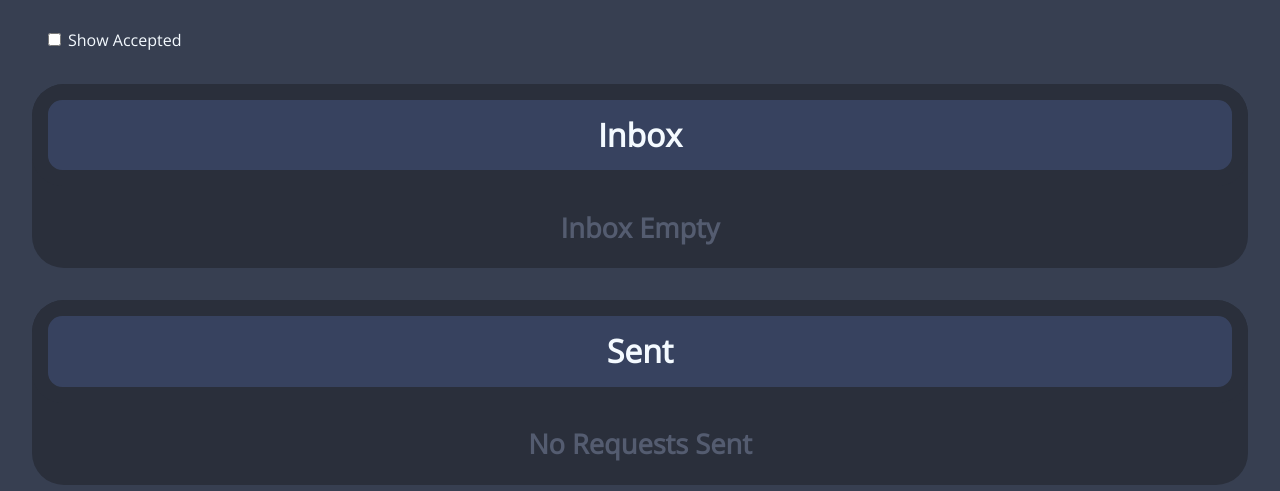
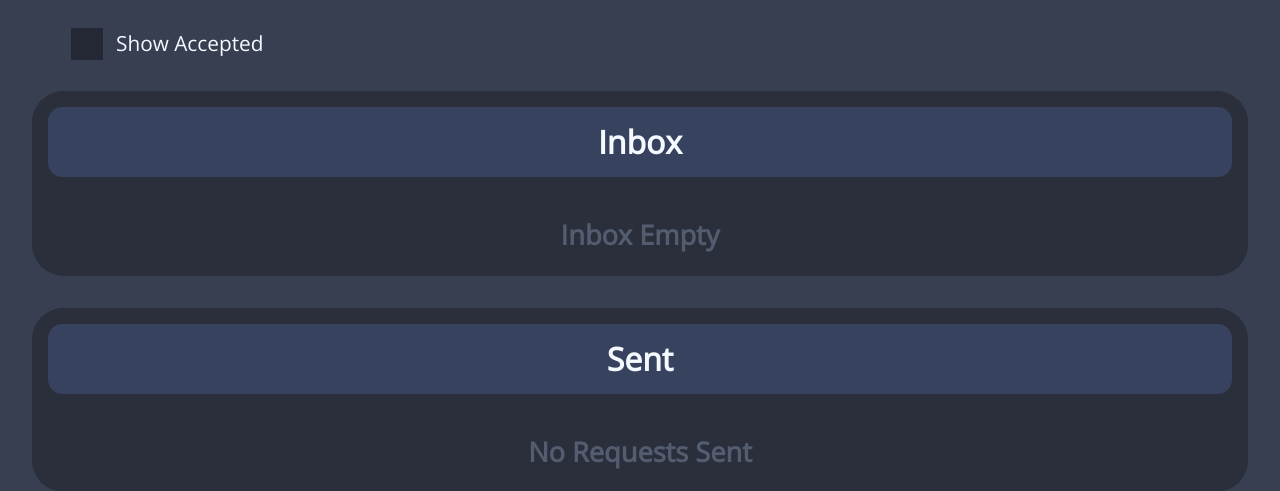
Before and after one commit to dtuckersuh/2021-fall-cs160-team-wanda, a Django app: page /users/1/requests in a window 1280 px wide. Shown: the part 175-666 px from the top of the page. Run offline with Django 3.2, Linux system fonts and the light colour scheme; the visitor is signed in with stand-in values (Sample User, id 1); data that the repository does not hold is empty; some libraries are stand-ins or nearby versions.

Commit message:
Style show accepted checkbox, accept/decline buttons, and request container scrollbar

```diff
--- a/tutor4points/core/static/css/requests.css
+++ b/tutor4points/core/static/css/requests.css
@@ -1,6 +1,64 @@
-.show-accepted {
-  margin: 0 3rem;
+.form-check-label {
+  display: block;
+  position: relative;
+  padding-left: 2.8rem;
+  margin:0 3rem 0 3.2rem;
+  cursor: pointer;
+  font-size: 1.3rem;
+  -webkit-user-select: none;
+  -moz-user-select: none;
+  -ms-user-select: none;
+  user-select: none;
 }
+
+
+.form-check-label input {
+  position: absolute;
+  opacity: 0;
+  cursor: pointer;
+  height: 0;
+  width: 0;
+}
+
+.checkmark{
+  position: absolute;
+  top: 0;
+  left: 0;
+  height:2rem;
+  width:2rem;
+  background-color:#242835;
+}
+
+.form-check-label:hover input ~ .checkmark {
+  background-color: #323849;
+}
+
+.form-check-label input:checked ~ .checkmark {
+  background-color: #2a2f3b;
+}
+
+.checkmark:after {
+  content: "";
+  position: absolute;
+  display: none;
+}
+
+.form-check-label input:checked ~ .checkmark:after {
+  display: block;
+}
+
+.form-check-label .checkmark:after {
+  left: 0.75rem;
+  top: 0.4rem;
+  width: 0.5rem;
+  height: 1rem;
+  border: solid white;
+  border-width: 0 0.3rem 0.3rem 0;
+  -webkit-transform: rotate(45deg);
+  -ms-transform: rotate(45deg);
+  transform: rotate(45deg);
+}
+
 .modal-content {
   background-color: #323849;
   padding: 1.25rem;
--- a/tutor4points/core/templates/requests.html
+++ b/tutor4points/core/templates/requests.html
@@ -17,9 +17,10 @@ Requests
     <form method="post">
     {% csrf_token %}
         <div class="form-check">
-            <input class="form-check-input" type="checkbox" value="" id="show-accepted" name="show-accepted"
+            <label class="form-check-label">
+                <input class="form-check-input" type="checkbox" value="" id="show-accepted" name="show-accepted"
                 onChange="this.form.submit()" {{accept_filter}}>
-            <label class="form-check-label" for="show-accepted">
+                <span class="checkmark"></span>
                 Show Accepted
             </label>
         </div>
@@ -73,9 +74,9 @@ Requests
                 <p>Awaiting Response</p>
             </div>
             <div class="respond-buttons d-flex">
-                <button type="submit" name="btn-accept-request" class="btn-secondary respond-button" data-toggle="modal"
+                <button type="submit" name="btn-accept-request" class="btn-accept respond-button" data-toggle="modal"
                     data-target="#modal-accept-request">Accept</button>
-                <button type="submit" name="btn-reject-request" class="btn-secondary respond-button" data-toggle="modal"
+                <button type="submit" name="btn-reject-request" class="btn-decline respond-button" data-toggle="modal"
                     data-target="#modal-decline-request">Decline</button>
             </div>
             {% endif %}
```
Also changed, not shown: other parts of tutor4points/core/static/css/requests.css (+40 -0 lines).
